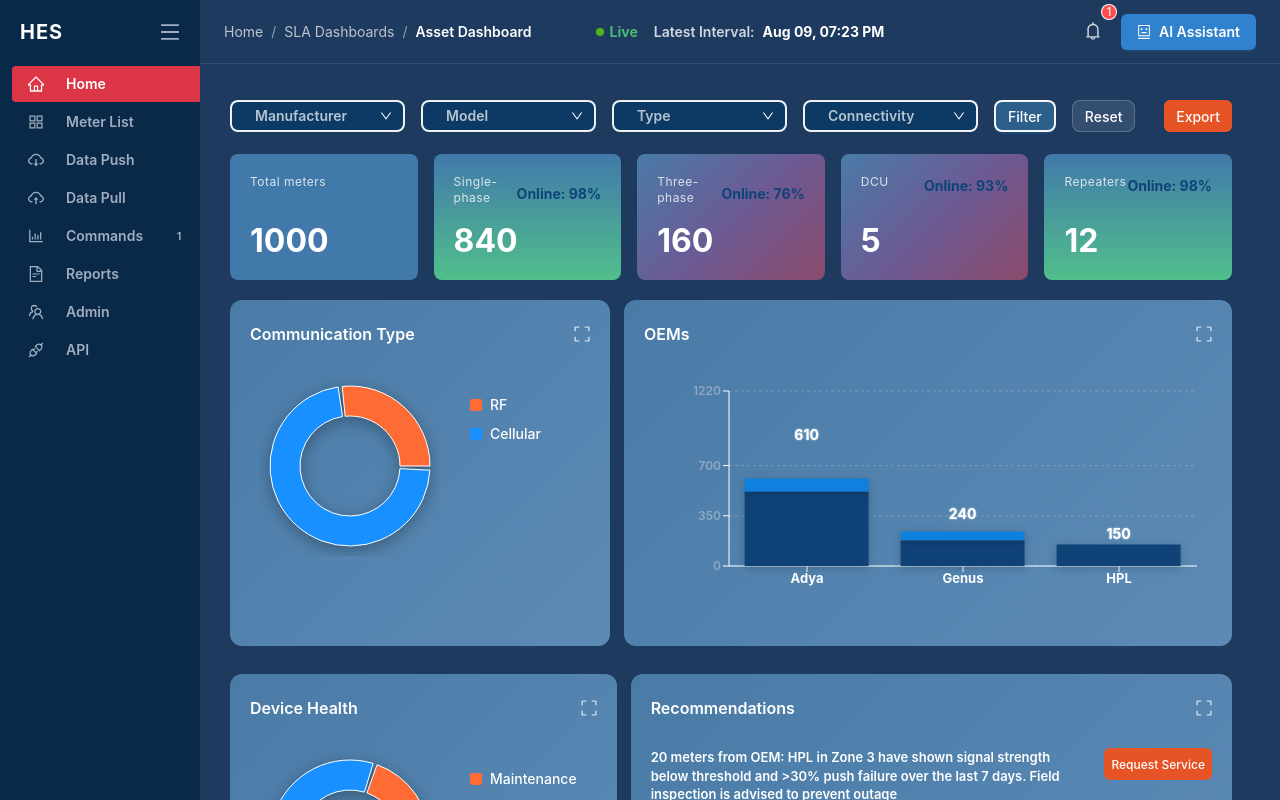
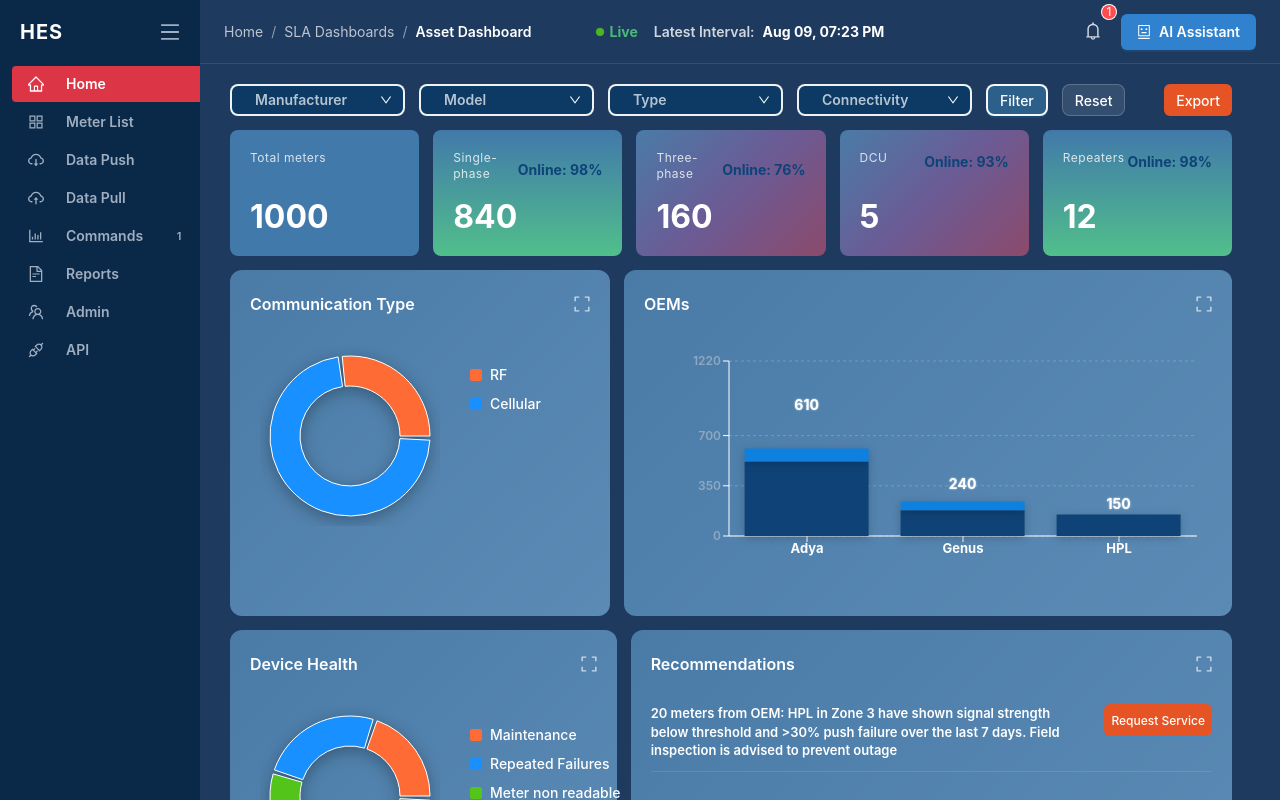
Before and after one commit to BasavarajuVB/Project, a Next.js app: page / in a window 1280 px wide. Shown: the top 800 px of the page. Built offline with nearby package versions, Linux system fonts and the light colour scheme.

Commit message:
Margin set

```diff
--- a/app/components/pages/PageHome/AssetDashboard.tsx
+++ b/app/components/pages/PageHome/AssetDashboard.tsx
@@ -36,7 +36,7 @@ const AssetDashboard: React.FC<AssetDashboardProps> = ({ copilotOpen = false })
     { manufacturerId: 3, manufacturerName: "Genus Meters" },
     { manufacturerId: 4, manufacturerName: "Secure Meters" }
   ];
-  const meterModels = ["ASM231", "ASM211", "HPL1P", "HPL3P", "GNS1P", "GNS3P", "SCR1P", "SCR3P","hemangi"];
+  const meterModels = ["ASM231", "ASM211", "HPL1P", "HPL3P", "GNS1P", "GNS3P", "SCR1P", "SCR3P"];
   const nicTypes = [{ nicType: "GSM" }, { nicType: "RF" }];
   const totalAssets = "15,847";
   const assetHealth = "94.2";
--- a/app/components/pages/PageHome/PageHome.module.css
+++ b/app/components/pages/PageHome/PageHome.module.css
@@ -1,6 +1,6 @@
 /* Asset Dashboard Styles */
 .assetDashboard {
-  padding: 8px 24px 24px 8px;
+  padding: 0px 24px 0px 8px;
   background: #1e3a5f;
   min-height: calc(100vh - 64px);
   transition: all 0.3s cubic-bezier(0.4, 0, 0.2, 1);
@@ -45,9 +45,8 @@
   justify-content: space-between;
   align-items: center;
   background: transparent !important;
-  padding: 8px 0;
+ margin-bottom: 14px;
   border-radius: 8px;
-  margin-bottom: 14px;
   gap: 12px;
   flex-wrap: wrap;
   transition: all 0.3s cubic-bezier(0.4, 0, 2, 1);
@@ -78,7 +77,7 @@
 .filtersSection .dropdownsGroup {
   display: flex;
   align-items: center;
-  gap: 16px;
+  gap: 14px;
   flex-wrap: wrap;
 }
 
@@ -215,8 +214,8 @@
 .metricsCardsGrid {
   display: grid;
   grid-template-columns: repeat(auto-fit, minmax(200px, 1fr));
-  gap: 16px;
-  margin-bottom: 20px;
+  gap: 14px;
+  margin-bottom: 14px;
   transition: all 0.3s cubic-bezier(0.4, 0, 0.2, 1);
 }
 
@@ -328,7 +327,6 @@
 .dashboardGrid {
   display: grid;
   gap: 14px;
-  margin-bottom: 14px;
   transition: all 0.3s cubic-bezier(0.4, 0, 0.2, 1);
 }
 
@@ -336,7 +334,6 @@
   display: grid;
   grid-template-columns: 0.6fr 1fr;
   gap: 14px;
-  margin-bottom: 14px;
   transition: all 0.3s cubic-bezier(0.4, 0, 0.2, 1);
 }
 
```
